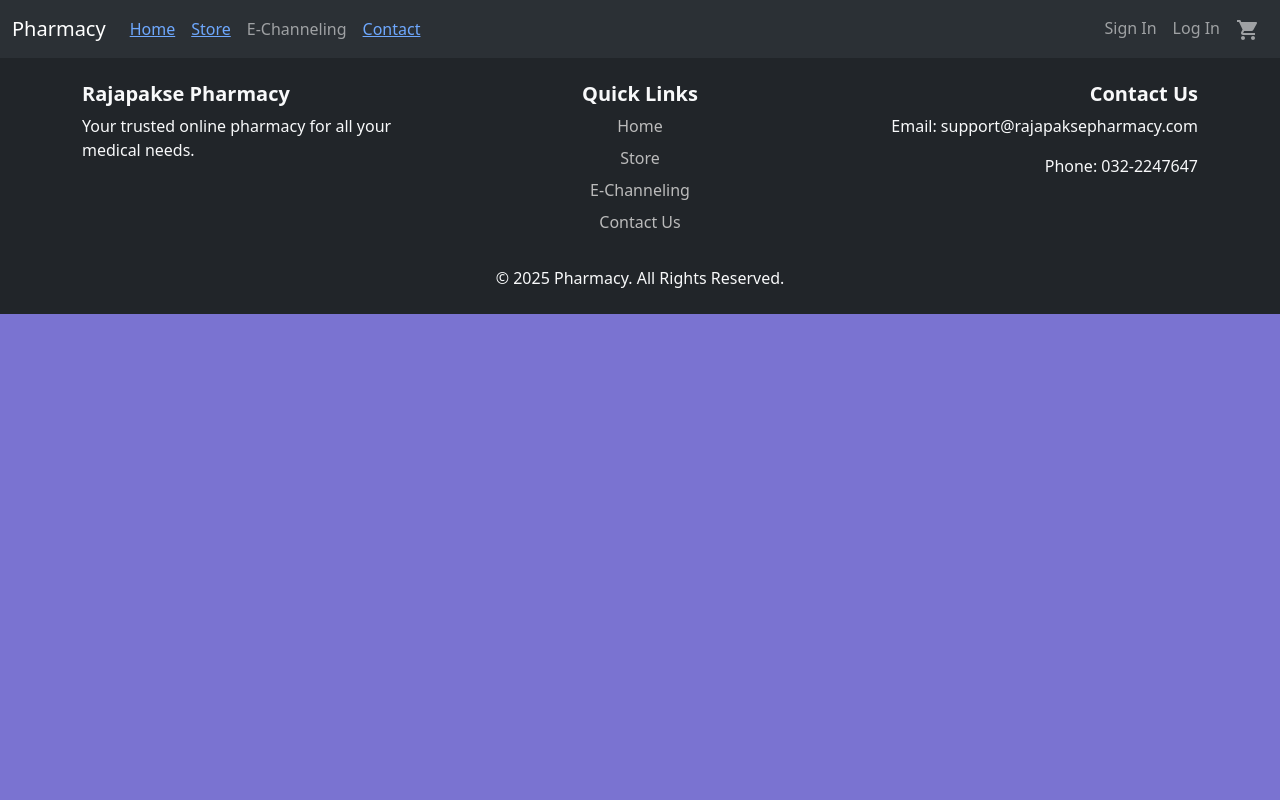
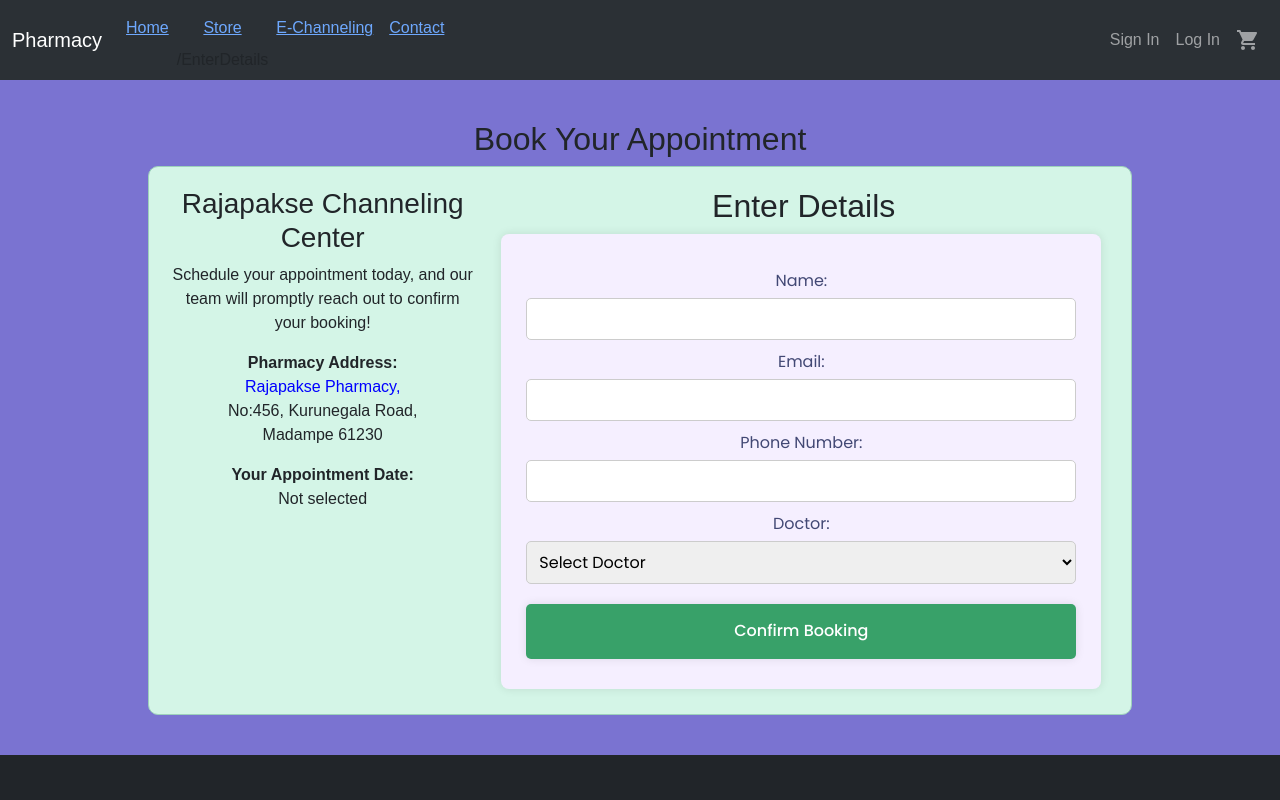
Before and after one commit to Ellio-Dredd/Snack-Overflow, a React (Vite) app in the folder project-x/: page /EnterDetails in a window 1280 px wide. Shown: the top 800 px of the page. Built offline with nearby package versions, Linux system fonts and the light colour scheme.

Commit message:
E-channelling Front-End now working

```diff
--- a/project-x/package.json
+++ b/project-x/package.json
@@ -17,10 +17,12 @@
     "@mui/styled-engine-sc": "^6.4.3",
     "axios": "^1.8.3",
     "bootstrap": "^5.3.3",
+    "calendar": "^0.1.1",
     "express": "^4.21.2",
     "nodemon": "^3.1.9",
     "react": "^19.0.0",
     "react-bootstrap": "^2.10.9",
+    "react-calendar": "^5.1.0",
     "react-dom": "^19.0.0",
     "react-icons": "^5.4.0",
     "react-router-dom": "^7.3.0",
--- a/project-x/src/components/Navbar.jsx
+++ b/project-x/src/components/Navbar.jsx
@@ -1,9 +1,9 @@
 
 import ShoppingCartIcon from '@mui/icons-material/ShoppingCart';
 import { Link } from "react-router-dom";
-import Home from "../pages/Home";
 
-import Contact from "../pages/Contact";
+
+;
 
 
 export default function Navbar() {
@@ -30,10 +30,10 @@ export default function Navbar() {
                 <a className="nav-link active" aria-current="page" ><Link to="/">Home</Link></a>
               </li>
               <li className="nav-item">
-              <a className="nav-link" ><Link to="/Store">Store</Link></a>
+              <a className="nav-link" ><Link to="/Store">Store</Link></a>/EnterDetails
               </li>
               <li className="nav-item">
-                <a className="nav-link" href="#">E-Channeling</a>
+              <a className="nav-link" ><Link to="/SelectAppointment">E-Channeling</Link></a>
               </li>
               <li className="nav-item">
                 <a className="nav-link" ><Link to="/Contact">Contact</Link></a>
--- /dev/null
+++ b/project-x/src/components/Styles.css
@@ -0,0 +1,79 @@
+/* General Styles */
+body {
+    font-family: Arial, sans-serif;
+    background-color: #f4fdf8;
+    margin: 0;
+    padding: 0;
+  }
+
+  /* Container */
+  .container {
+    width: 80%;
+    margin: 20px auto;
+    padding: 20px;
+  }
+
+  /* Appointment Box */
+  .appointment-container {
+    display: flex;
+    background: #d4f5e7;
+    padding: 20px;
+    border-radius: 10px;
+    border: 1px solid #9dd1bb;
+  }
+
+  /* Pharmacy Section */
+  .pharmacy-section {
+    flex: 1;
+    padding-right: 20px;
+  }
+
+  .pharmacy-address {
+    margin-top: 10px;
+  }
+
+  .blue-text {
+    color: blue;
+  }
+
+  /* Calendar Section */
+  .calendar-section {
+    flex: 2;
+    display: flex;
+    justify-content: center;
+  }
+
+  /* Details Form Section */
+  .details-section {
+    flex: 2;
+  }
+
+  .details-section form {
+    display: flex;
+    flex-direction: column;
+  }
+
+  .details-section label {
+    margin: 10px 0 5px;
+  }
+
+  .details-section input,
+  .details-section select {
+    padding: 8px;
+    border: 1px solid #ccc;
+    border-radius: 5px;
+  }
+
+  .next-button {
+    margin-top: 20px;
+    padding: 10px;
+    background: #38a169;
+    color: white;
+    border: none;
+    border-radius: 5px;
+    cursor: pointer;
+  }
+
+  .next-button:hover {
+    background: #2f855a;
+  }
--- a/project-x/src/pages/Deliver.jsx
+++ b/project-x/src/pages/Deliver.jsx
@@ -1,7 +1,7 @@
 import React, {useState} from 'react'
 import { Container, Row, Col, Card, Button, Form, CardBody, FormGroup, FormLabel, FormControl } from 'react-bootstrap'
 import { AppBar, Toolbar, Typography,Box } from "@mui/material";
-import TrackingDetails from './TrackingDetails'; // Update the import
+import TrackingDetails from '../components/TrackingDetails'; // Update the import
 
 
 
--- /dev/null
+++ b/project-x/src/pages/EnterDetails.jsx
@@ -0,0 +1,78 @@
+import  { useState } from "react";
+import { useLocation } from "react-router-dom";
+import "../components/styles.css"; // Import CSS
+
+const EnterDetails = () => {
+  const location = useLocation();
+  const { selectedDate } = location.state || {}; // Removed selectedTime
+
+  const [formData, setFormData] = useState({
+    name: "",
+    email: "",
+    phone: "",
+    doctor: "",
+  });
+
+  const handleInputChange = (e) => {
+    setFormData({ ...formData, [e.target.name]: e.target.value });
+  };
+
+  const handleSubmit = (e) => {
+    e.preventDefault();
+    console.log("Appointment Details:", { ...formData, selectedDate });
+    alert("Appointment Confirmed!");
+  };
+
+  return (
+    <div className="container">
+      <h2 className="title">Book Your Appointment</h2>
+
+      <div className="appointment-container">
+        {/* Left - Pharmacy Details */}
+        <div className="pharmacy-section">
+          <h3>Rajapakse Channeling Center</h3>
+          <p>Schedule your appointment today, and our team will promptly reach out to confirm your booking!</p>
+
+          <p className="pharmacy-address">
+            <strong>Pharmacy Address:</strong><br />
+            <span className="blue-text">Rajapakse Pharmacy,</span><br />
+            No:456, Kurunegala Road,<br />
+            Madampe 61230
+          </p>
+
+          <p className="appointment-time">
+            <strong>Your Appointment Date:</strong><br />
+            {selectedDate ? selectedDate.toDateString() : "Not selected"}
+          </p>
+        </div>
+
+        {/* Right - Enter Details Form */}
+        <div className="details-section">
+          <h2>Enter Details</h2>
+
+          <form onSubmit={handleSubmit}>
+            <label>Name:</label>
+            <input type="text" name="name" value={formData.name} onChange={handleInputChange} required />
+
+            <label>Email:</label>
+            <input type="email" name="email" value={formData.email} onChange={handleInputChange} required />
+
+            <label>Phone Number:</label>
+            <input type="tel" name="phone" value={formData.phone} onChange={handleInputChange} required />
+
+            <label>Doctor:</label>
+            <select name="doctor" value={formData.doctor} onChange={handleInputChange} required>
+              <option value="">Select Doctor</option>
+              <option value="Dr. Smith">Dr. Smith</option>
+              <option value="Dr. Brown">Dr. Brown</option>
+            </select>
+
+            <button type="submit" className="next-button">Confirm Booking</button>
+          </form>
+        </div>
+      </div>
+    </div>
+  );
+};
+
+export default EnterDetails;
--- /dev/null
+++ b/project-x/src/pages/SelectAppointment.jsx
@@ -0,0 +1,53 @@
+import  { useState } from "react";
+import { useNavigate } from "react-router-dom";
+import Calendar from "react-calendar";
+import "react-calendar/dist/Calendar.css"; // Import default calendar styles
+import "../components/Styles.css"; // Import custom styles
+
+const SelectAppointment = () => {
+  const navigate = useNavigate();
+  const [selectedDate, setSelectedDate] = useState(new Date());
+
+  const handleNext = () => {
+    if (selectedDate) {
+      navigate("/EnterDetails", { state: { selectedDate } });
+    } else {
+      alert("Please select a date.");
+    }
+  };
+
+  return (
+    <div className="container">
+      <h2 className="title">Book Your Appointment</h2>
+
+      <div className="appointment-container">
+        {/* Left - Pharmacy Details */}
+        <div className="pharmacy-section">
+          <h3>Rajapakse Pharmacy</h3>
+          <p>Schedule your appointment today, and our team will promptly reach out to confirm your booking!</p>
+
+          <p className="pharmacy-address">
+            <strong>Pharmacy Address:</strong><br />
+            <span className="blue-text">Rajapakse Pharmacy,</span><br />
+            No:456, Kurunegala Road,<br />
+            Madampe 61230
+          </p>
+        </div>
+
+        {/* Right - Full Calendar */}
+        <div className="calendar-section">
+          <Calendar
+            onChange={setSelectedDate}
+            value={selectedDate}
+            minDate={new Date()} // Disable past dates
+          />
+        </div>
+      </div>
+
+      {/* Bottom - Next Button */}
+      <button className="next-button" onClick={handleNext}>Next</button>
+    </div>
+  );
+};
+
+export default SelectAppointment;
--- a/project-x/src/router.jsx
+++ b/project-x/src/router.jsx
@@ -6,6 +6,9 @@ import Contact from './pages/Contact'
 import Footer from "./components/Footer"
 import Store from './pages/Store'
 import AdminStore from './pages/AdminStore'
+import EnterDetails from './pages/EnterDetails'
+import SelectAppointment from './pages/SelectAppointment'
+
 
 
 export default function AppRouter() {
@@ -20,6 +23,8 @@ export default function AppRouter() {
             <Route path="/Contact" element={<Contact />} />
             <Route path="/Store" element={<Store />} />
             <Route path="/AdminStore" element={<AdminStore />} />
+            <Route path="/EnterDetails" element={<EnterDetails />} />
+            <Route path="/SelectAppointment" element={<SelectAppointment />} />
           </Routes>
         </div>
         <Footer/>
```
Also changed, not shown: project-x/src/components/AdminPanel.jsx (added, +112 -0 lines), 1 other file (tests, documents, lock files or other folders).
